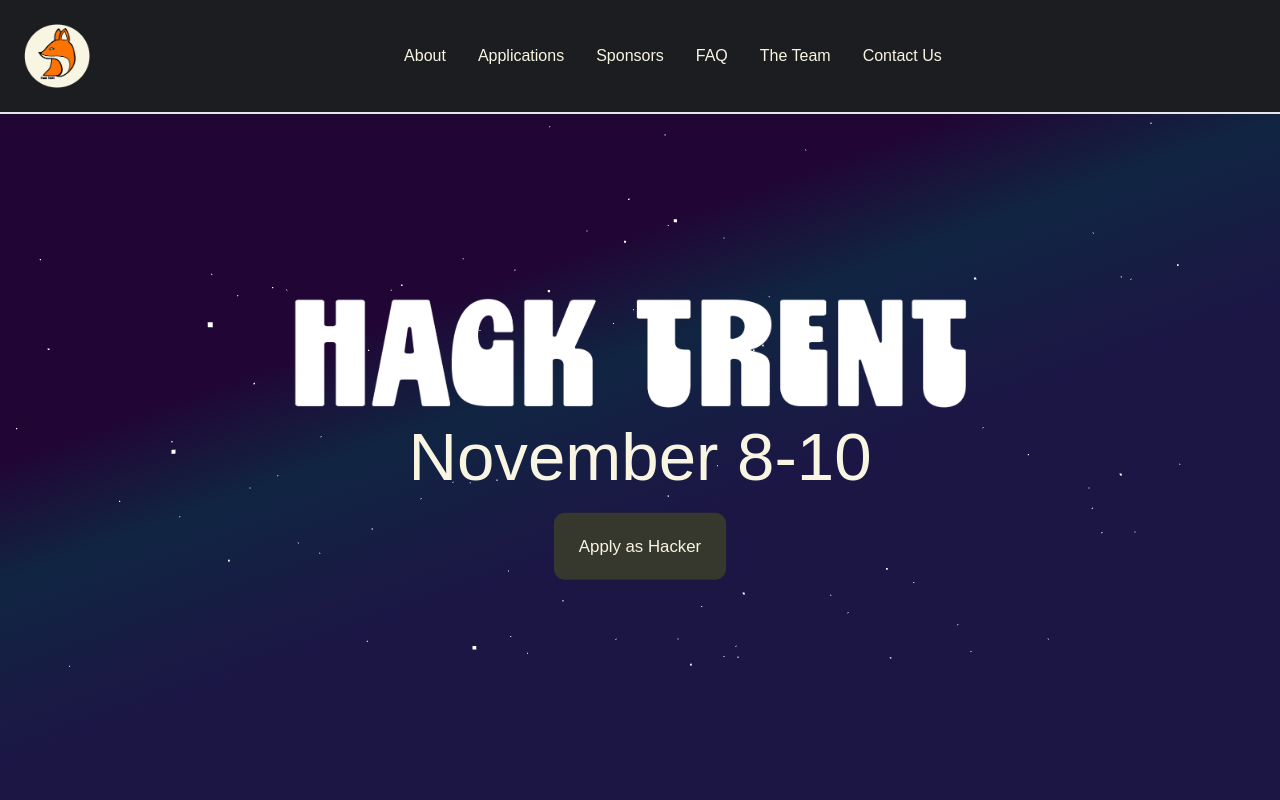
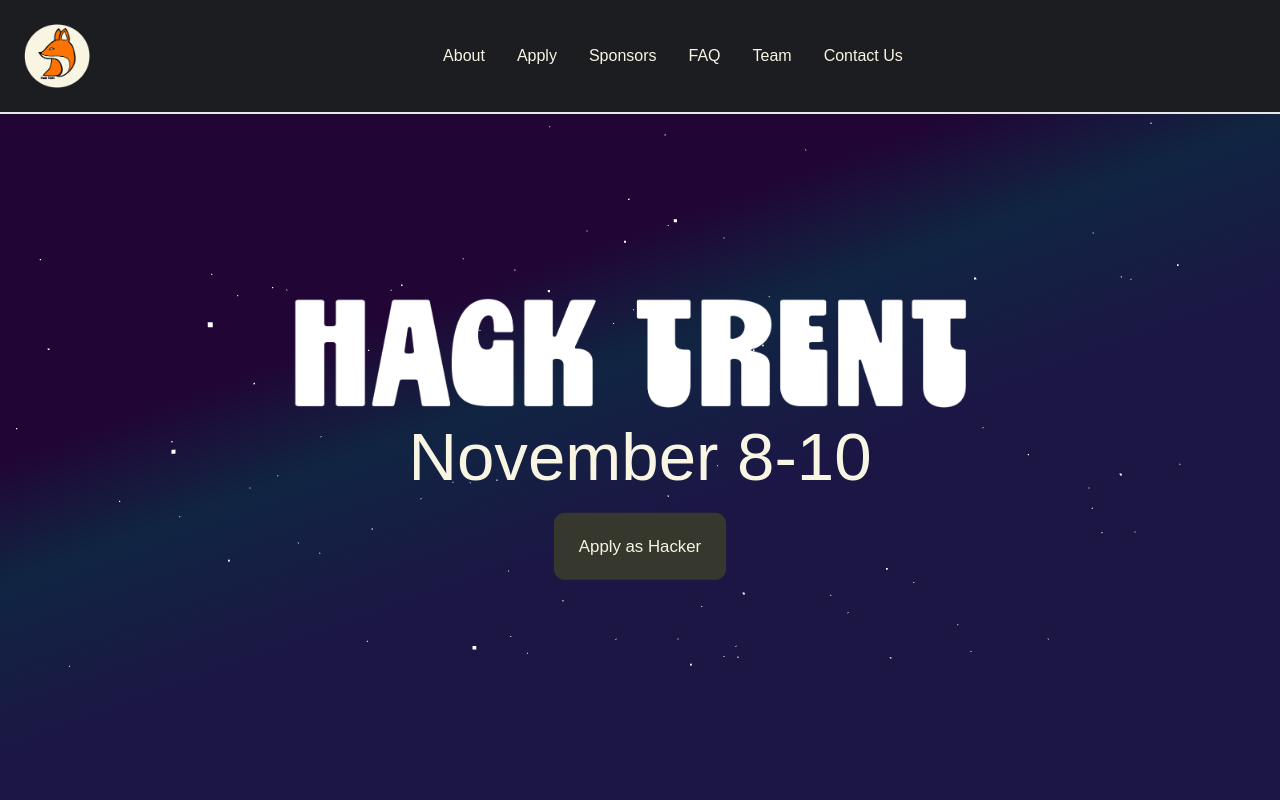
Before and after one commit to 404kaushik/trenthackathon, a React (Create React App) app: page / in a window 1280 px wide. Shown: the top 800 px of the page. Built offline with nearby package versions, Linux system fonts and the light colour scheme.

Commit message:
Made the navbar responsive and is now working

```diff
--- a/src/components/Header.jsx
+++ b/src/components/Header.jsx
@@ -2,12 +2,12 @@
 import logo from '../assets/logo2.png';
 
 const navItems = [
-  { label: 'About', href: '#apply' },
-  { label: 'Applications', href: '#applications' },
-  { label: 'Sponsors', href: '#' },
-  { label: 'FAQ', href: '#' },
-  { label: 'The Team', href: '#' },
-  { label: 'Contact Us', href: '#' },
+  { label: 'About', href: '#about' },
+  { label: 'Apply', href: '#applications' },
+  { label: 'Sponsors', href: '#sponsor' },
+  { label: 'FAQ', href: '#faq' },
+  { label: 'Team', href: '#team' },
+  { label: 'Contact Us', href: '#contact' },
 ];
 
 const Header = () => {
@@ -37,7 +37,7 @@
     <nav className="bg-[#1C1D21] dark:bg-gray-900 fixed w-full z-20 top-0 start-0 border-b-2 border-gray-200 dark:border-gray-600">
       <div className="w-screen flex flex-wrap items-center justify-between mx-auto p-6 box-border">
         <a href="/" className="flex items-center space-x-3 rtl:space-x-reverse">
-          <img src={logo} className="h-16 object-contain" alt="HackTrent Logo" />
+          <img src={logo} className="h-16 object-cover hover:-translate-y-1 hover:scale-110" alt="HackTrent Logo" />
         </a>
         <div className="flex md:order-2 space-x-3 md:space-x-0 rtl:space-x-reverse">
           <button
--- a/src/pages/Contact.jsx
+++ b/src/pages/Contact.jsx
@@ -6,7 +6,7 @@
 const Contact = () => {
 
   return (
-    <div className="p-4 ">
+    <div id="contact" className="p-4 ">
       <h1 className='sm:mt-10 lg:mt-20 text-4xl sm:text-6xl md:text-6xl mb-10 text-center font-potta-one font-normal leading-none text-[#f9f5e3]'>
         Contact Us </h1>
       <div class='flex flex-wrap items-center'>
--- a/src/pages/FAQ.jsx
+++ b/src/pages/FAQ.jsx
@@ -8,7 +8,7 @@
   };
 
   return (
-    <div className="max-w-5xl px-2 py-3 mx-auto mt-32 tracking-wide md:px-4 md:mt-44">
+    <div id="faq" className="max-w-5xl px-2 py-3 mx-auto mt-32 tracking-wide md:px-4 md:mt-44">
       {/* Title */}
       <div className="sm:mt-10 lg:mt-20 text-4xl sm:text-6xl md:text-6xl text-center font-potta-one font-normal leading-none text-[#f9f5e3]">Frequently Asked Questions</div>
 
--- a/src/pages/Home.jsx
+++ b/src/pages/Home.jsx
@@ -45,7 +45,7 @@
               November 8&#8209;10
             </span>
           </div>
-          <button className='bg-[#36382E] my-8 px-9  h-24 rounded-[16px] text-2xl font-space-mono text-[#F9F5E3] transition ease-in-out delay-100 hover:font-bold hover:-translate-y-1 hover:scale-110 hover:bg-indigo-500 duration-100'>
+          <button className='bg-[#36382E] my-8 px-9  h-24 rounded-[16px] text-2xl font-space-mono text-[#F9F5E3] transition ease-in-out delay-100 hover:-translate-y-1 hover:scale-110 hover:bg-indigo-500 duration-100'>
             Apply as Hacker
           </button>
         </motion.div>
--- a/src/pages/Sponsor.jsx
+++ b/src/pages/Sponsor.jsx
@@ -10,7 +10,7 @@
   };
 
   return (
-    <div className="py-12 grid place-items-center">
+    <div id="sponsor" className="py-12 grid place-items-center">
       <div className="max-w-4xl mx-auto rounded-lg p-8 space-y-8">
         <h1 className="sm:mt-10 lg:mt-20 text-4xl sm:text-6xl md:text-6xl text-center font-potta-one font-normal leading-none text-[#f9f5e3]">
           Sponsorship Packages
--- a/src/pages/Team.jsx
+++ b/src/pages/Team.jsx
@@ -118,7 +118,7 @@
     const activeCategory = visibleCategories[Math.floor(visibleCount / 2)];
 
     return (
-      <div className="text-center py-24 md:py-8">
+      <div id="team" className="text-center py-24 md:py-8">
         <h1 className="sm:mt-10 lg:mt-20 text-4xl sm:text-6xl md:text-8xl text-center font-potta-one font-normal leading-none text-[#f9f5e3]">
           Our Team
         </h1>
```
